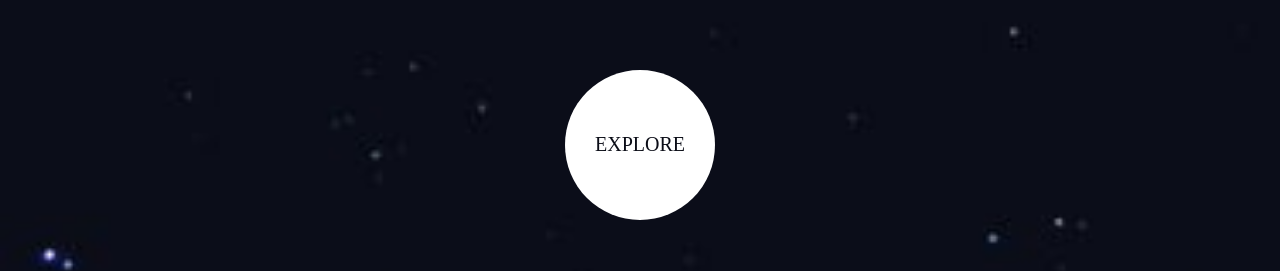
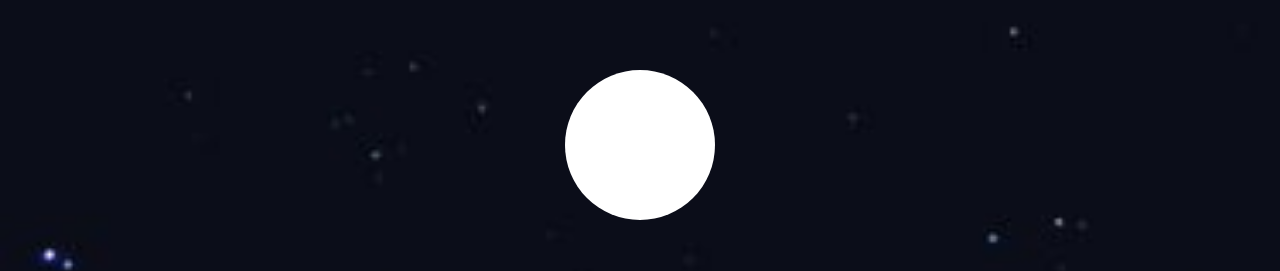
Before and after one commit to arun-roberts/fem006_space_tourism_website, a Next.js app: page / in a window 1280 px wide. Shown: the part 495-766 px from the top of the page. Built offline with nearby package versions, Linux system fonts and the light colour scheme; a web font is replaced by a local one.

Commit message:
Finished basic setup for picker component. Fixed collapsing navbar.

```diff
--- a/styles/globals.css
+++ b/styles/globals.css
@@ -38,7 +38,7 @@
 }
 
 .dot__button--active {
-  background-color: white;
+  background-color: #fff;
   border: 1px solid #fff;
   color: #0b0d17;
 }
@@ -127,6 +127,35 @@
   text-transform: uppercase;
   border: none;
   background-color: rgba(255, 255, 255, 0);
+  position: relative;
+  cursor: pointer;
+  padding-bottom: 0.8rem;
+}
+
+.named__button--inactive::before, .named__button--active::before {
+  content: '';
+  position: absolute;
+  bottom: 0;
+  left: -0.08rem;
+  right: -0.05rem;
+  top: 0;
+  -webkit-transition: all ease-out 250ms;
+  transition: all ease-out 250ms;
+}
+
+.named__button--inactive::before {
+  -webkit-transform: scaleX(0);
+          transform: scaleX(0);
+  border-bottom: 2px solid rgba(255, 255, 255, 0.25);
+}
+
+.named__button--inactive:hover::before {
+  -webkit-transform: scaleX(1);
+          transform: scaleX(1);
+}
+
+.named__button--active::before {
+  border-bottom: 2px solid #fff;
 }
 
 * {
@@ -209,7 +238,6 @@ a {
 .nav {
   position: absolute;
   top: 0;
-  right: 0;
   height: 100vh;
   -webkit-transition: all 0.2s ease-in;
   transition: all 0.2s ease-in;
@@ -227,6 +255,7 @@ a {
       -ms-flex-pack: justify;
           justify-content: space-between;
   overflow: hidden;
+  width: 15rem;
 }
 
 .nav__exit {
@@ -234,28 +263,36 @@ a {
   height: 2rem;
   position: relative;
   display: block;
+  margin: 1rem;
 }
 
 .nav--open {
-  max-width: 15rem;
+  -webkit-transform: scaleX(1);
+          transform: scaleX(1);
+  right: 0;
 }
 
 .nav--closed {
-  max-width: 0;
+  -webkit-transform: scaleX(0);
+          transform: scaleX(0);
+  right: -15rem;
 }
 
 .nav-list {
-  height: 100%;
+  margin-left: 3rem;
+  height: 50%;
   display: -webkit-box;
   display: -ms-flexbox;
   display: flex;
+  -ms-flex-item-align: center;
+      align-self: center;
   -webkit-box-orient: vertical;
   -webkit-box-direction: normal;
       -ms-flex-direction: column;
           flex-direction: column;
-  -webkit-box-pack: center;
-      -ms-flex-pack: center;
-          justify-content: center;
+  -webkit-box-pack: space-evenly;
+      -ms-flex-pack: space-evenly;
+          justify-content: space-evenly;
 }
 
 .nav-list-item {
@@ -349,9 +386,10 @@ a {
   color: #fff;
   text-transform: uppercase;
   font-size: 32px;
+  position: relative;
   color: #0b0d17;
   font-size: 20px;
-  background-color: #fff;
+  background-color: rgba(255, 255, 255, 0);
   display: -webkit-box;
   display: -ms-flexbox;
   display: flex;
@@ -364,6 +402,48 @@ a {
   width: 150px;
   height: 150px;
   border-radius: 50%;
+  z-index: 2;
+  -webkit-transition: all ease-out 150ms;
+  transition: all ease-out 150ms;
+}
+
+.landing__button::before, .landing__button::after {
+  position: absolute;
+  content: '';
+  width: 100%;
+  height: 100%;
+  border-radius: 50%;
+  -webkit-transition: -webkit-transform ease 250ms;
+  transition: -webkit-transform ease 250ms;
+  transition: transform ease 250ms;
+  transition: transform ease 250ms, -webkit-transform ease 250ms;
+}
+
+.landing__button::before {
+  background-color: rgba(255, 255, 255, 0.25);
+  -webkit-transform: scale(50%);
+          transform: scale(50%);
+  z-index: 0;
+}
+
+.landing__button:hover::before {
+  -webkit-transform: scale(1);
+          transform: scale(1);
+}
+
+.landing__button::after {
+  background-color: #fff;
+  z-index: 1;
+}
+
+.landing__button:active {
+  width: 148px;
+  height: 148px;
+}
+
+.landing__button:active::before {
+  -webkit-transform: scale(50%);
+          transform: scale(50%);
 }
 
 .dest-container {
--- a/styles/globals.sass
+++ b/styles/globals.sass
@@ -5,6 +5,7 @@
 $dark-blue: #0b0d17
 $light-blue: #d0d6f9
 $basic-white: #fff
+$transparent-white: rgba(255, 255, 255, 0.25)
 
 // ------------FONT GENERALS------------------
 @mixin bellefair-white
@@ -68,8 +69,7 @@ $basic-white: #fff
   font-size: 18px
   line-height: 32px
 
-//---------------COMPONENTS--------------------
-
+//---------------CONTENT PICKER COMPONENT--------------------
 .dot
   width: 60%
   margin: 0 auto
@@ -97,13 +97,13 @@ $basic-white: #fff
       border: 1px solid $basic-white
 
     &--active
-      background-color: rgba(255, 255, 255, 1)
+      background-color: $basic-white
       border: 1px solid $basic-white
       color: $dark-blue
 
     &--inactive
       background-color: rgba(255, 255, 255, 0)
-      border: 1px solid rgba(255, 255, 255, 0.25)
+      border: 1px solid $transparent-white
       color: $basic-white
 
 
@@ -150,7 +150,7 @@ $basic-white: #fff
 
     &--inactive
       background-color: rgba(255, 255, 255, 0)
-      border: 1px solid rgba(255, 255, 255, 0.25)
+      border: 1px solid $transparent-white
       color: $basic-white
 
 .named
@@ -166,6 +166,29 @@ $basic-white: #fff
     @include subheading-two
     border: none
     background-color: rgba(255, 255, 255, 0)
+    position: relative
+    cursor: pointer
+    padding-bottom: 0.8rem
+
+    &--inactive::before,
+    &--active::before
+      content: ''
+      position: absolute
+      bottom: 0
+      left: -0.08rem
+      right: -0.05rem
+      top: 0
+      transition: all ease-out 250ms
+
+    &--inactive::before
+      transform: scaleX(0)
+      border-bottom: 2px solid $transparent-white
+
+    &--inactive:hover::before
+        transform: scaleX(1)
+
+    &--active::before
+      border-bottom: 2px solid $basic-white
 
 
 
@@ -229,7 +252,6 @@ a
 .nav
   position: absolute
   top: 0
-  right: 0
   height: 100vh
   transition: all 0.2s ease-in
   background-color: rgba(255, 255, 255, 0.04)
@@ -238,24 +260,30 @@ a
   flex-direction: row-reverse
   justify-content: space-between
   overflow: hidden
+  width: 15rem
 
   &__exit
     width: 2rem
     height: 2rem
     position: relative
     display: block
+    margin: 1rem
 
   &--open
-    max-width: 15rem
+    transform: scaleX(1)
+    right: 0
 
   &--closed
-    max-width: 0
+    transform: scaleX(0)
+    right: -15rem
 
   &-list
-    height: 100%
+    margin-left: 3rem
+    height: 50%
     display: flex
+    align-self: center
     flex-direction: column
-    justify-content: center
+    justify-content: space-evenly
 
     &-item
       overflow: hidden
@@ -307,15 +335,47 @@ a
 
   &__button
     @include heading-four
+    position: relative
     color: $dark-blue
     font-size: 20px
-    background-color: $basic-white
+    background-color: rgba(255, 255, 255, 0)
     display: flex
     justify-content: center
     align-items: center
     width: 150px
     height: 150px
     border-radius: 50%
+    z-index: 2
+    transition: all ease-out 150ms
+
+    &::before,
+    &::after
+      position: absolute
+      content: ''
+      width: 100%
+      height: 100%
+      border-radius: 50%
+      transition: transform ease 250ms
+
+    &::before
+      background-color: $transparent-white
+      transform: scale(50%)
+      z-index: 0
+
+    &:hover::before
+      transform: scale(1)
+
+    &::after
+      background-color: $basic-white
+      z-index: 1
+
+
+    &:active
+      width: 148px
+      height: 148px
+
+      &::before
+        transform: scale(50%)
 
 .dest-container
   display: flex
```
Also changed, not shown: 1 other file (tests, documents, lock files or other folders).
